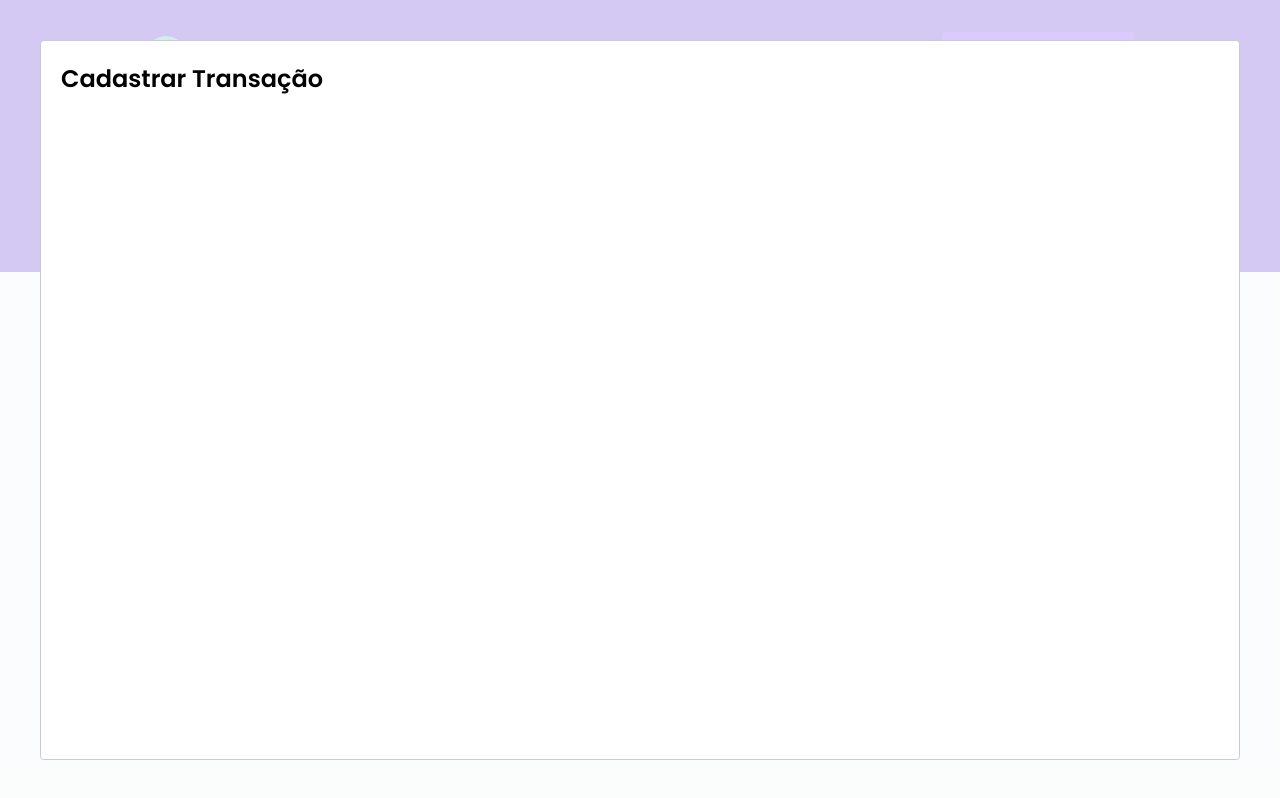
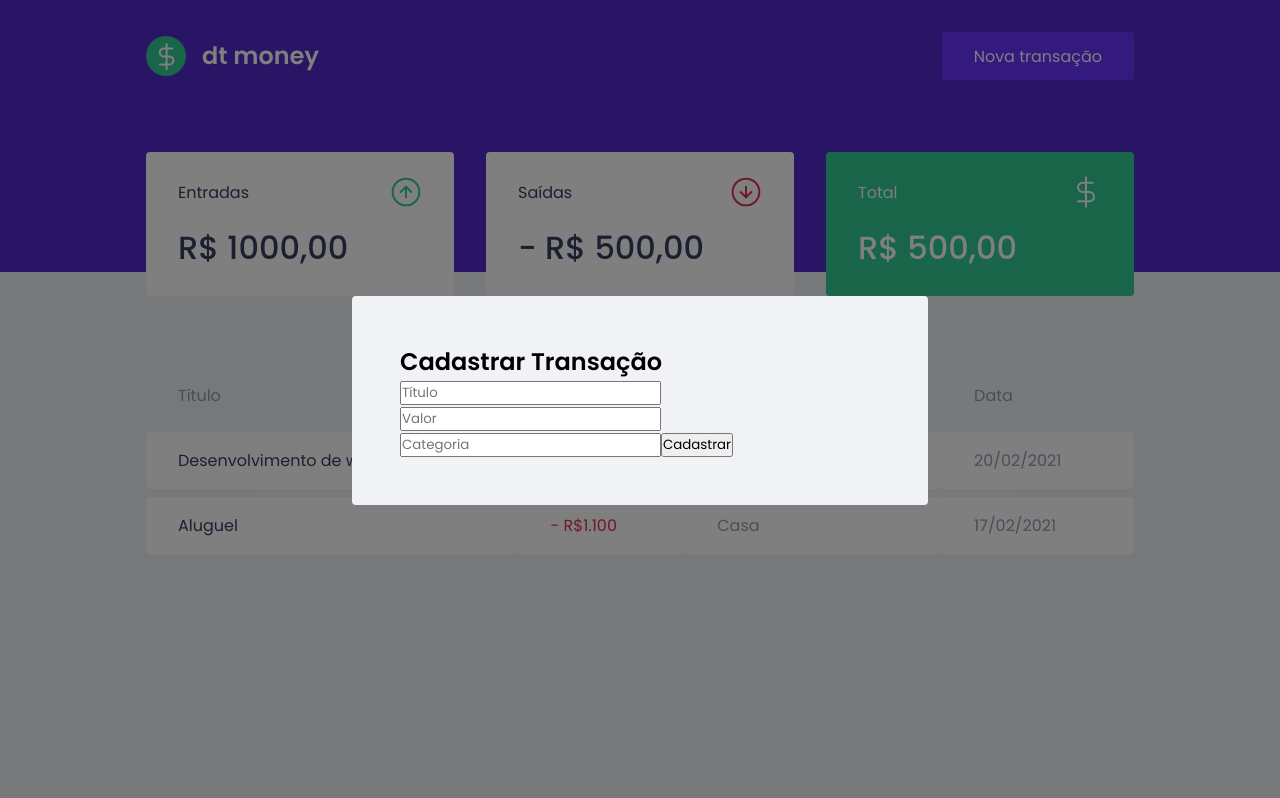
Before and after one commit to Sara-Rodrigues/dtmoney, a React (Create React App) app: page / in a window 1280 px wide. Both pictures are taken after a click on the button "Nova transação". Built offline with nearby package versions, Linux system fonts and the light colour scheme; no server answers; what miragejs would draw is missing.

Commit message:
Estrutura do formulario

```diff
--- a/src/components/NewTransactionModal/index.tsx
+++ b/src/components/NewTransactionModal/index.tsx
@@ -1,4 +1,5 @@
 import Modal from 'react-modal';
+import { Container } from './styles';
 
 interface NewTransactionModalProps {
   isOpen: boolean;
@@ -10,8 +11,29 @@ export function NewTransactionModal({ isOpen, onRequestClose }: NewTransactionMo
     <Modal
       isOpen={isOpen}
       onRequestClose={onRequestClose}
+      overlayClassName="react-modal-overlay"
+      className="react-modal-content"
     >
-      <h2>Cadastrar Transação</h2>
+      <Container>
+        <h2>Cadastrar Transação</h2>
+
+        <input
+          placeholder="Título"
+        />
+
+        <input
+          type="number"
+          placeholder="Valor"
+        />
+
+        <input
+          placeholder="Categoria"
+        />
+
+        <button type="submit">
+          Cadastrar
+        </button>
+      </Container>
     </Modal>
   );
 }
--- /dev/null
+++ b/src/components/NewTransactionModal/styles.ts
@@ -0,0 +1,3 @@
+import styled from "styled-components";
+
+export const Container = styled.form``;
--- a/src/styles/global.ts
+++ b/src/styles/global.ts
@@ -51,4 +51,27 @@ export const GlobalStyle = createGlobalStyle`
     opacity: 0.6;
     cursor: not-allowed;
   }
+
+  .react-modal-overlay {
+    background: rgba(0,0,0,0.5);
+
+    position: fixed;
+    top: 0;
+    bottom: 0;
+    right: 0;
+    left: 0;
+
+    display: flex;
+    align-items: center;
+    justify-content: center;
+  }
+
+  .react-modal-content {
+    width: 100%;
+    max-width: 576px;
+    background: var(--background);
+    padding: 3rem;
+    position: relative;
+    border-radius: 0.25rem;
+  }
 `
```
